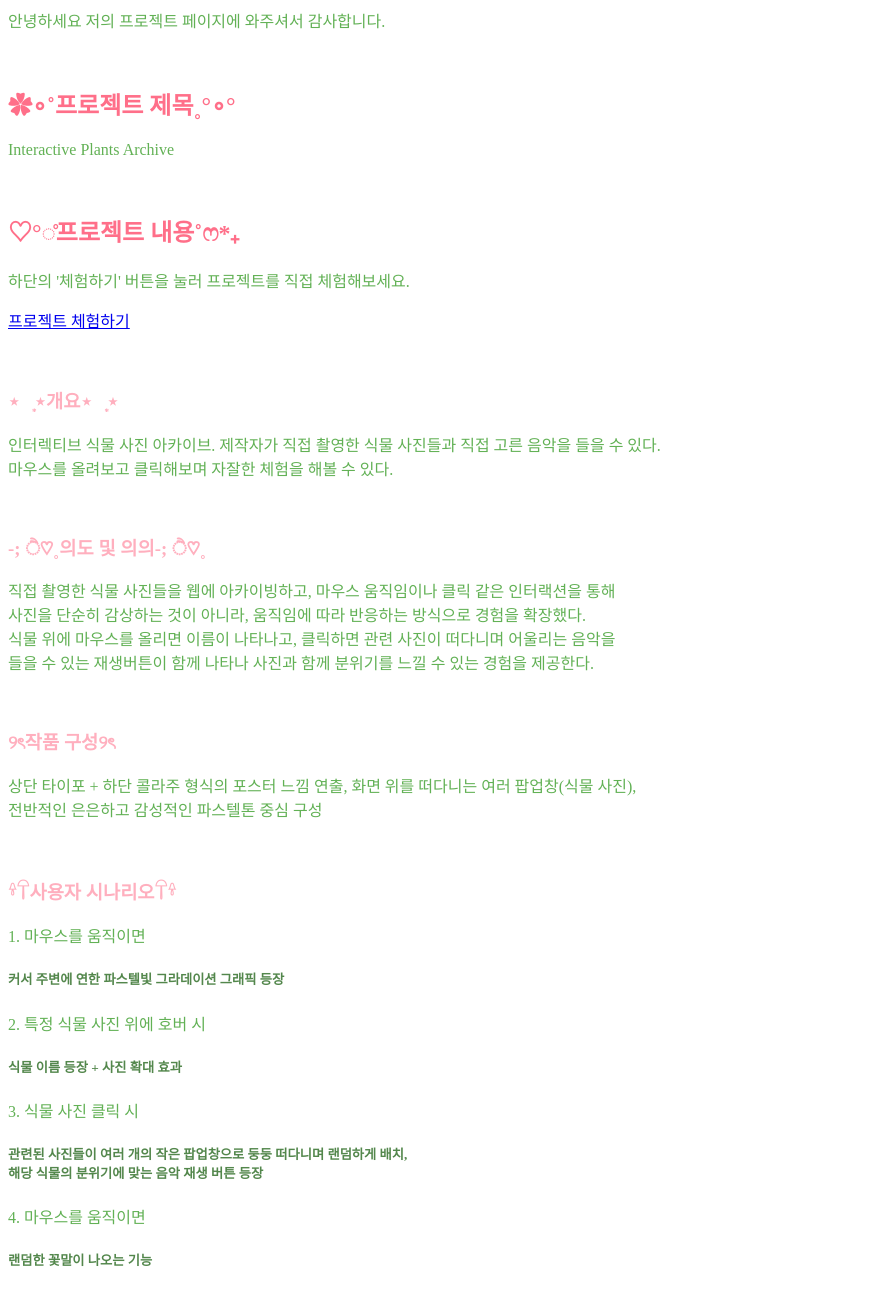
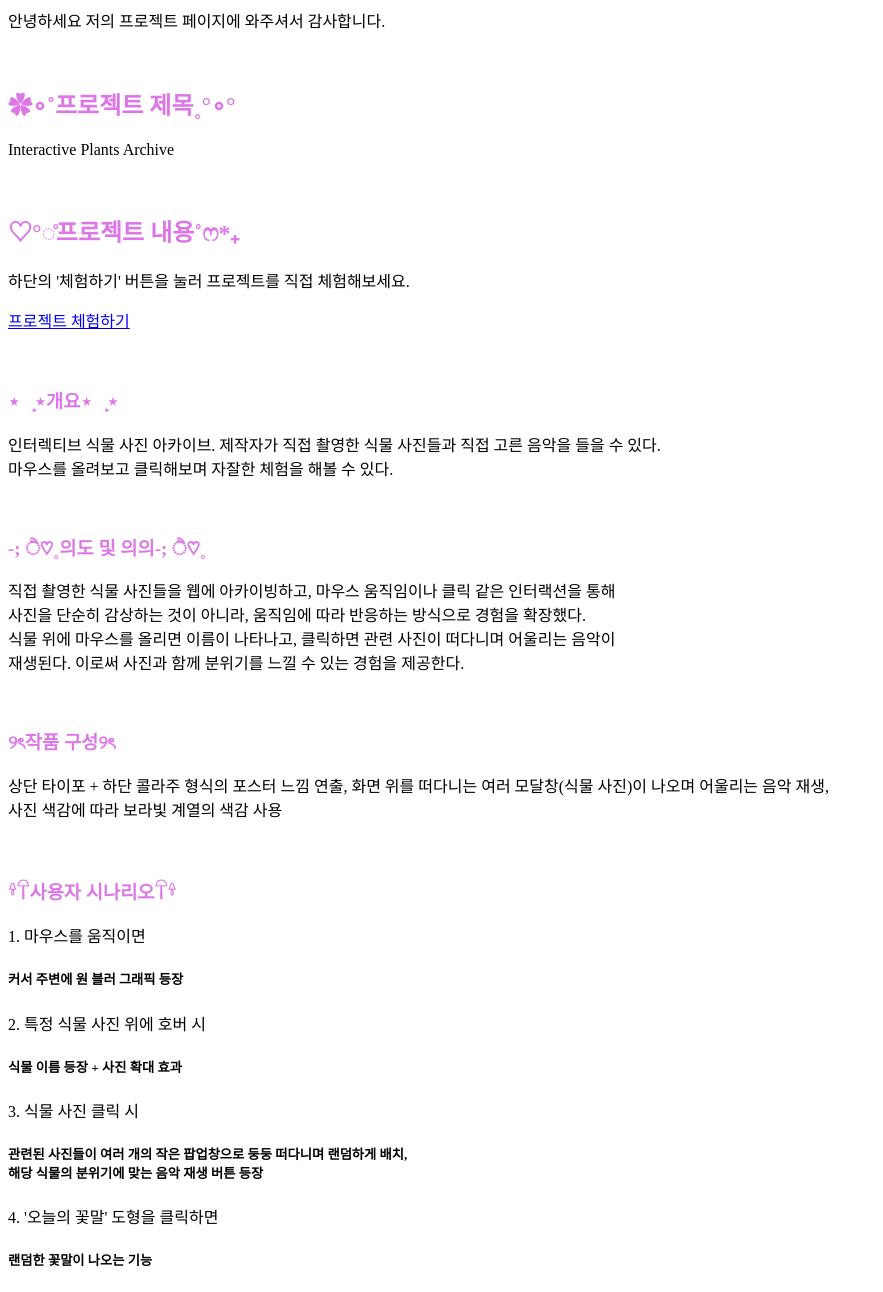
Before and after one commit to suhyeon549/Sample_Web, a plain HTML site: page index.html in a window 1280 px wide. Shown: the part 81-1373 px from the top of the page, without its empty margins (0-883 px from the left). Drawn offline with Linux system fonts and the light colour scheme.

Commit message:
Update index.html

```diff
--- a/index.html
+++ b/index.html
@@ -10,23 +10,23 @@
         }
 
         .box p {
-            color: rgb(98, 177, 85);
+            color: #000000;
         }
 
         .box h2 {
-            color: rgb(255, 111, 137);
+            color: #dd77e8;
         }
 
         .box h3 {
-            color: rgb(255, 175, 190);
+            color: #dd77e8;
         }
 
         .box h1{
-            color: rgb(255, 52, 89);
+            color: #dd77e8;
         }
 
         .box h5 {
-            color: rgb(83, 135, 76);
+            color: rgb(0, 0, 0);
         }
     </style>
 </head>
@@ -50,22 +50,22 @@
     <h3>-; ੈ♡˳의도 및 의의-; ੈ♡˳</h3>
     <p>직접 촬영한 식물 사진들을 웹에 아카이빙하고, 마우스 움직임이나 클릭 같은 인터랙션을 통해<br>
         사진을 단순히 감상하는 것이 아니라, 움직임에 따라 반응하는 방식으로 경험을 확장했다. <br>
-        식물 위에 마우스를 올리면 이름이 나타나고, 클릭하면 관련 사진이 떠다니며 어울리는 음악을
-        <br>들을 수 있는 재생버튼이 함께 나타나 사진과 함께 분위기를 느낄 수 있는 경험을 제공한다.</p>
+        식물 위에 마우스를 올리면 이름이 나타나고, 클릭하면 관련 사진이 떠다니며 어울리는 음악이
+        <br>재생된다. 이로써 사진과 함께 분위기를 느낄 수 있는 경험을 제공한다.</p>
     <br>
     <h3>୨ৎ작품 구성୨ৎ</h3>
-    <p>상단 타이포 + 하단 콜라주 형식의 포스터 느낌 연출, 화면 위를 떠다니는 여러 팝업창(식물 사진),<br>
-    전반적인 은은하고 감성적인 파스텔톤 중심 구성 </p>
+    <p>상단 타이포 + 하단 콜라주 형식의 포스터 느낌 연출, 화면 위를 떠다니는 여러 모달창(식물 사진)이 나오며 어울리는 음악 재생,<br>
+    사진 색감에 따라 보라빛 계열의 색감 사용 </p>
     <br>
     <h3>𓍊𓋼사용자 시나리오𓋼𓍊</h3>
     <p>1. 마우스를 움직이면</p>
-    <h5>커서 주변에 연한 파스텔빛 그라데이션 그래픽 등장</h5>
+    <h5>커서 주변에 원 블러 그래픽 등장</h5>
         <p>2. 특정 식물 사진 위에 호버 시</p>
     <h5>식물 이름 등장 + 사진 확대 효과</h5>
         <p>3. 식물 사진 클릭 시</p>
     <h5>관련된 사진들이 여러 개의 작은 팝업창으로 둥둥 떠다니며 랜덤하게 배치,<br>
 해당 식물의 분위기에 맞는 음악 재생 버튼 등장</h5>
-        <p>4. 마우스를 움직이면</p>
+        <p>4. '오늘의 꽃말' 도형을 클릭하면</p>
     <h5>랜덤한 꽃말이 나오는 기능</h5>
     </div>
 </body>
```
